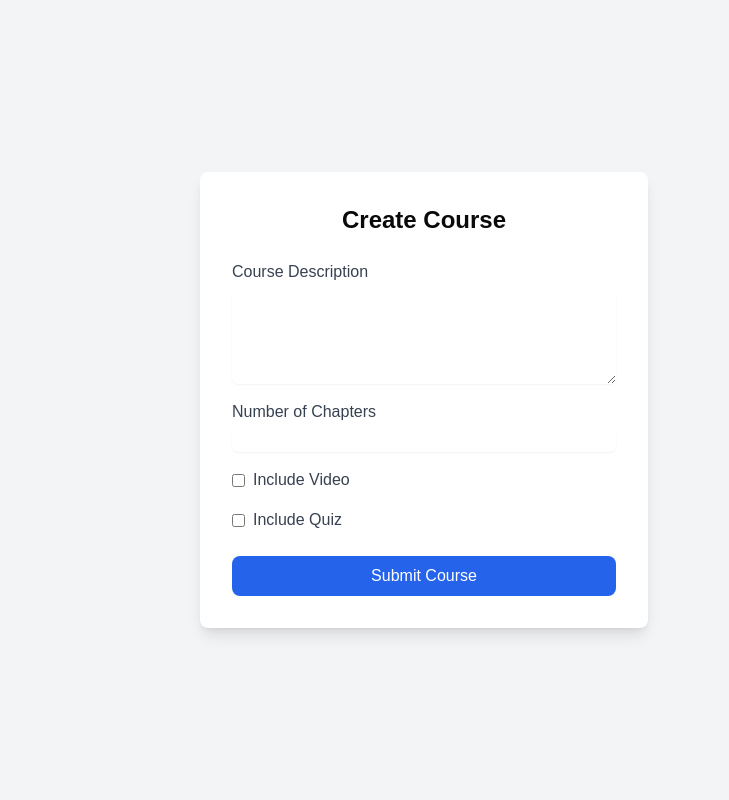
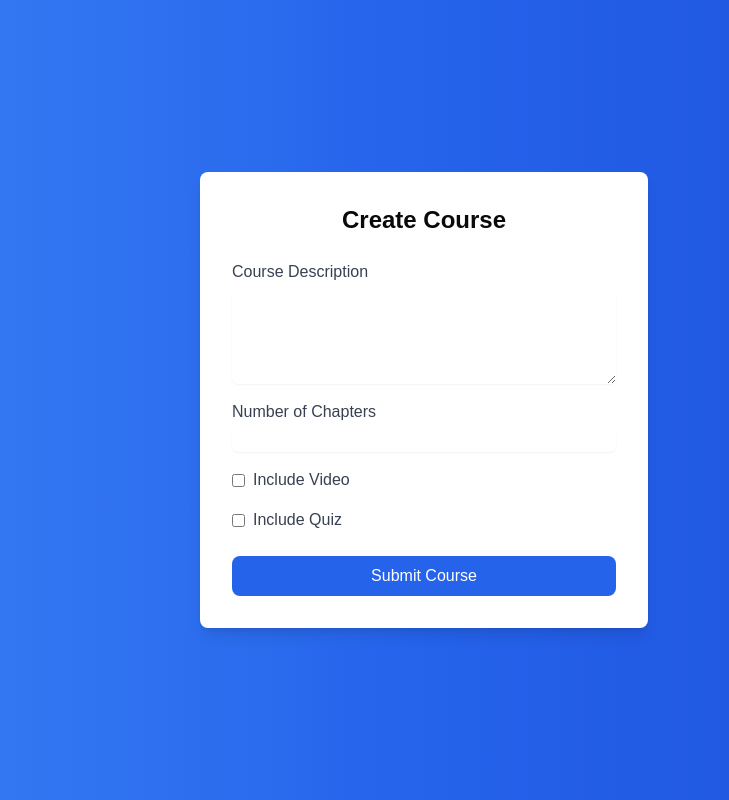
Before and after one commit to MuhammadHunainKhurram/hackuta2024, a Next.js app: page /create-course in a window 1280 px wide. Shown: the whole page, without its empty margins (216-945 px from the left). Built offline with nearby package versions, Linux system fonts and the light colour scheme; no server answers.

Commit message:
styling and code cleaning to createcourse

```diff
--- a/src/app/create-course/page.tsx
+++ b/src/app/create-course/page.tsx
@@ -54,7 +54,8 @@ const CreateCourse: React.FC = () => {
   };
 
   return (
-    <div className="flex justify-center items-center min-h-screen bg-gray-100">
+    <>
+      <div className="flex justify-center items-center min-h-screen bg-gradient-to-r from-blue-500 via-blue-600 to-blue-700">
         <form
           onSubmit={handleSubmit}
           className="bg-white p-8 rounded-lg shadow-lg max-w-md w-full"
@@ -111,6 +112,7 @@ const CreateCourse: React.FC = () => {
           </button>
         </form>
       </div>
+    </>
   );
 };
 
```
Lines whose indentation alone changed are shown as unchanged.
